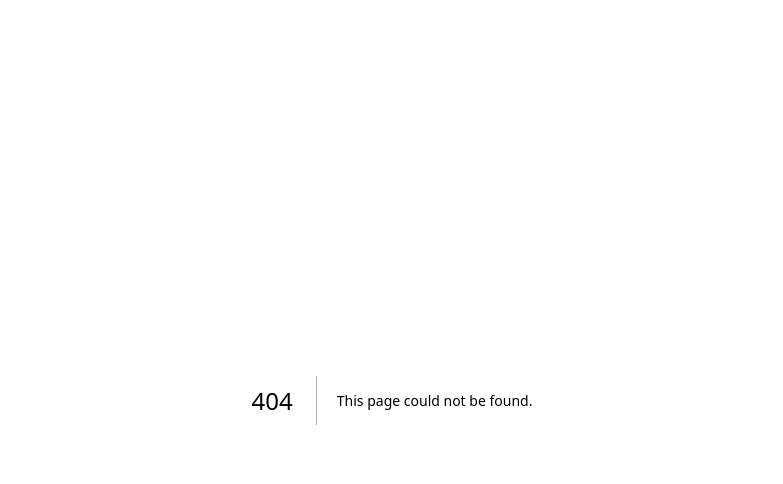
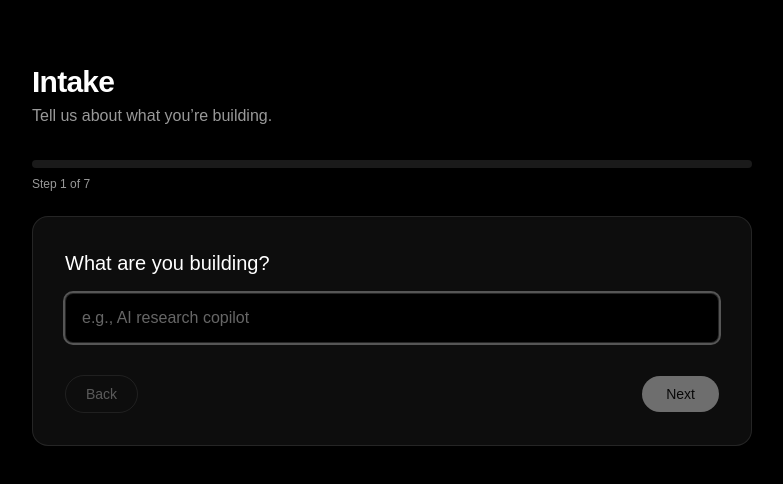
Before and after one commit to savka777/Kill-My-Startup, a Next.js app in the folder kill-my-startup/: page /intake in a window 1280 px wide. Before the commit this address had no page. Shown: the top 484 px of the page, without its empty margins (248-1031 px from the left). Built offline with nearby package versions, Linux system fonts and the light colour scheme.

Commit message:
intake form

```diff
--- /dev/null
+++ b/kill-my-startup/src/app/intake/page.tsx
@@ -0,0 +1,154 @@
+"use client"
+
+import { useMemo, useState, useEffect } from "react"
+import { AnimatePresence, motion } from "framer-motion"
+import { useRouter } from "next/navigation"
+
+type Question = {
+  id: string
+  label: string
+  type: "text" | "textarea" | "select"
+  placeholder?: string
+  options?: string[]
+}
+
+const QUESTIONS: Question[] = [
+  { id: "productName", label: "What are you building?", type: "text", placeholder: "e.g., AI research copilot" },
+  { id: "audience", label: "Who is it for?", type: "text", placeholder: "e.g., startup PMs, researchers" },
+  { id: "problem", label: "What problem are you solving?", type: "textarea", placeholder: "A short, clear problem statement" },
+  { id: "goal", label: "What is the primary goal?", type: "select", options: ["Validate", "Grow", "Monetize", "Retain" ] },
+  { id: "stage", label: "What stage are you at?", type: "select", options: ["Idea", "MVP", "Beta", "Launched" ] },
+  { id: "timeline", label: "What is your time horizon?", type: "select", options: ["< 1 month", "1–3 months", "3–6 months", "> 6 months" ] },
+  { id: "team", label: "How big is your team?", type: "select", options: ["Solo", "2–5", "6–10", "11+" ] },
+]
+
+export default function IntakePage() {
+  const router = useRouter()
+  const [step, setStep] = useState(0)
+  const [answers, setAnswers] = useState<Record<string, string>>({})
+
+  const total = QUESTIONS.length
+  const progress = useMemo(() => Math.round(((step) / total) * 100), [step, total])
+  const q = QUESTIONS[step]
+
+  const canNext = Boolean(answers[q?.id ?? ""]?.trim?.() || (q?.type === "select" && answers[q.id]))
+
+  const handleNext = () => {
+    if (step < total - 1) {
+      setStep((s) => s + 1)
+    } else {
+      router.push("/dashboard")
+    }
+  }
+
+  const handleBack = () => {
+    if (step > 0) setStep((s) => s - 1)
+  }
+
+  useEffect(() => {
+    const onKey = (e: KeyboardEvent) => {
+      if (e.key === "Enter") {
+        e.preventDefault()
+        if (canNext) handleNext()
+      }
+    }
+    window.addEventListener("keydown", onKey)
+    return () => window.removeEventListener("keydown", onKey)
+  }, [canNext])
+
+  return (
+    <div className="min-h-screen bg-black text-white">
+      <div className="mx-auto max-w-3xl px-6 py-16">
+        {/* Heading */}
+        <header className="mb-8">
+          <h1 className="text-2xl md:text-3xl font-semibold tracking-tight">Intake</h1>
+          <p className="text-white/60 text-sm md:text-base mt-1">Tell us about what you’re building.</p>
+        </header>
+
+        {/* Progress bar */}
+        <div className="mb-6">
+          <div className="h-2 w-full rounded-full bg-white/10 overflow-hidden">
+            <div
+              className="h-full bg-white rounded-full transition-all"
+              style={{ width: `${progress}%` }}
+            />
+          </div>
+          <div className="mt-2 text-xs text-white/60">Step {step + 1} of {total}</div>
+        </div>
+
+        {/* Card */}
+        <div className="rounded-2xl border border-white/10 bg-white/5 p-6 md:p-8">
+          <AnimatePresence mode="wait">
+            <motion.div
+              key={q.id}
+              initial={{ opacity: 0, y: 8 }}
+              animate={{ opacity: 1, y: 0 }}
+              exit={{ opacity: 0, y: -8 }}
+              transition={{ duration: 0.25 }}
+            >
+              <label className="block text-lg md:text-xl font-medium">{q.label}</label>
+              <div className="mt-4">
+                {q.type === "text" && (
+                  <input
+                    autoFocus
+                    type="text"
+                    placeholder={q.placeholder}
+                    value={answers[q.id] ?? ""}
+                    onChange={(e) => setAnswers((a) => ({ ...a, [q.id]: e.target.value }))}
+                    className="w-full rounded-lg bg-black text-white border border-white/15 px-4 py-3 placeholder-white/40 focus:outline-none focus:ring-2 focus:ring-white/30"
+                  />
+                )}
+
+                {q.type === "textarea" && (
+                  <textarea
+                    placeholder={q.placeholder}
+                    value={answers[q.id] ?? ""}
+                    onChange={(e) => setAnswers((a) => ({ ...a, [q.id]: e.target.value }))}
+                    rows={5}
+                    className="w-full rounded-lg bg-black text-white border border-white/15 px-4 py-3 placeholder-white/40 focus:outline-none focus:ring-2 focus:ring-white/30"
+                  />
+                )}
+
+                {q.type === "select" && (
+                  <div className="grid grid-cols-2 sm:grid-cols-4 gap-2">
+                    {q.options!.map((opt) => (
+                      <button
+                        key={opt}
+                        onClick={() => setAnswers((a) => ({ ...a, [q.id]: opt }))}
+                        className={`rounded-lg px-3 py-2 text-sm border transition-colors ${
+                          answers[q.id] === opt
+                            ? "bg-white text-black border-white"
+                            : "bg-black text-white border-white/15 hover:border-white/40"
+                        }`}
+                      >
+                        {opt}
+                      </button>
+                    ))}
+                  </div>
+                )}
+              </div>
+
+              {/* Controls */}
+              <div className="mt-8 flex items-center justify-between">
+                <button
+                  onClick={handleBack}
+                  disabled={step === 0}
+                  className="rounded-full px-5 py-2 text-sm border border-white/20 text-white/80 hover:text-white hover:border-white/40 disabled:opacity-40 disabled:cursor-not-allowed"
+                >
+                  Back
+                </button>
+                <button
+                  onClick={handleNext}
+                  disabled={!canNext}
+                  className="rounded-full px-6 py-2 text-sm bg-white text-black font-medium hover:bg-white/90 disabled:opacity-40 disabled:cursor-not-allowed"
+                >
+                  {step < total - 1 ? "Next" : "Finish"}
+                </button>
+              </div>
+            </motion.div>
+          </AnimatePresence>
+        </div>
+      </div>
+    </div>
+  )
+}
--- a/kill-my-startup/src/app/page.tsx
+++ b/kill-my-startup/src/app/page.tsx
@@ -22,7 +22,7 @@ export default function Page() {
             </p>
             <div className="mt-8 flex justify-center">
               <a
-                href="#get-started"
+                href="/dashboard"
                 className="inline-flex items-center rounded-full bg-white text-black px-6 py-2 text-sm md:text-base font-medium hover:bg-white/90 transition-colors"
               >
                 Get Started →
```
